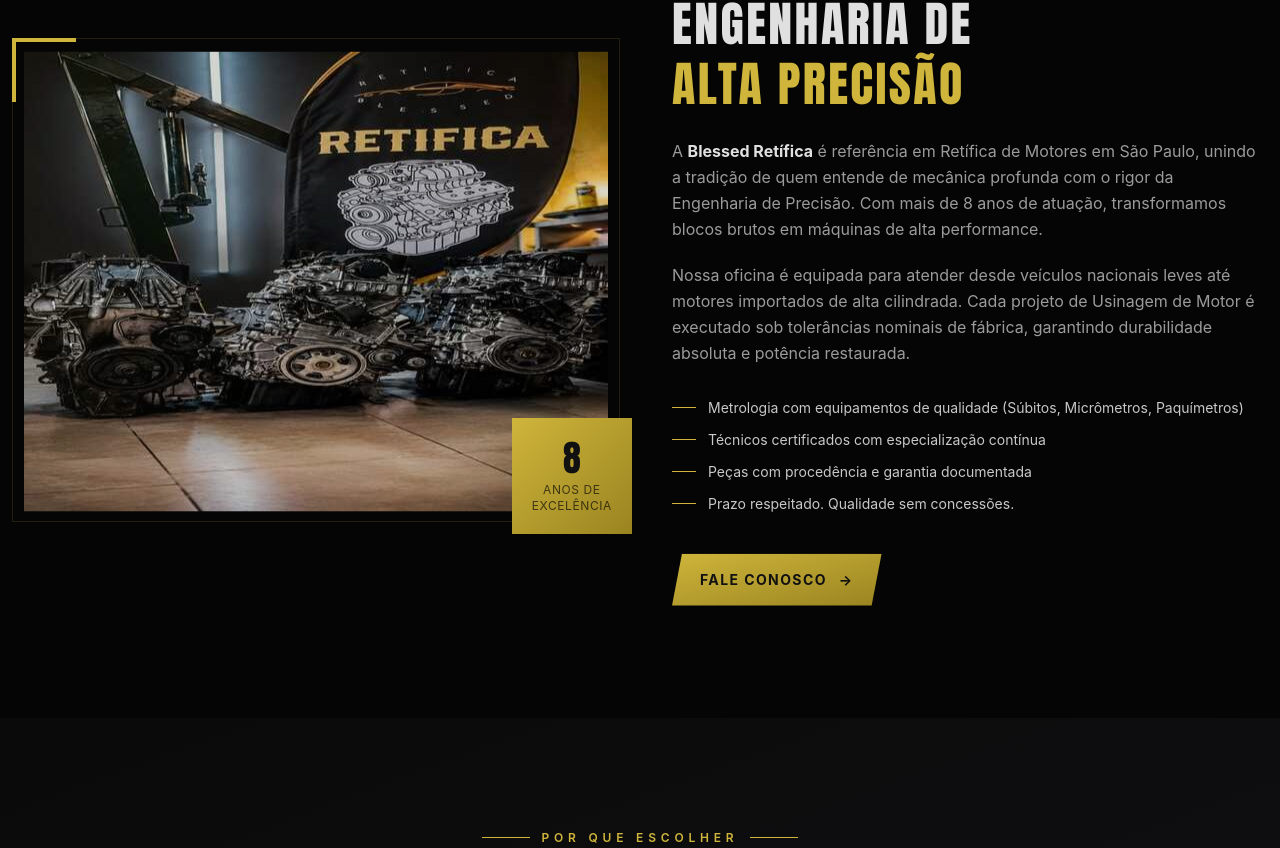
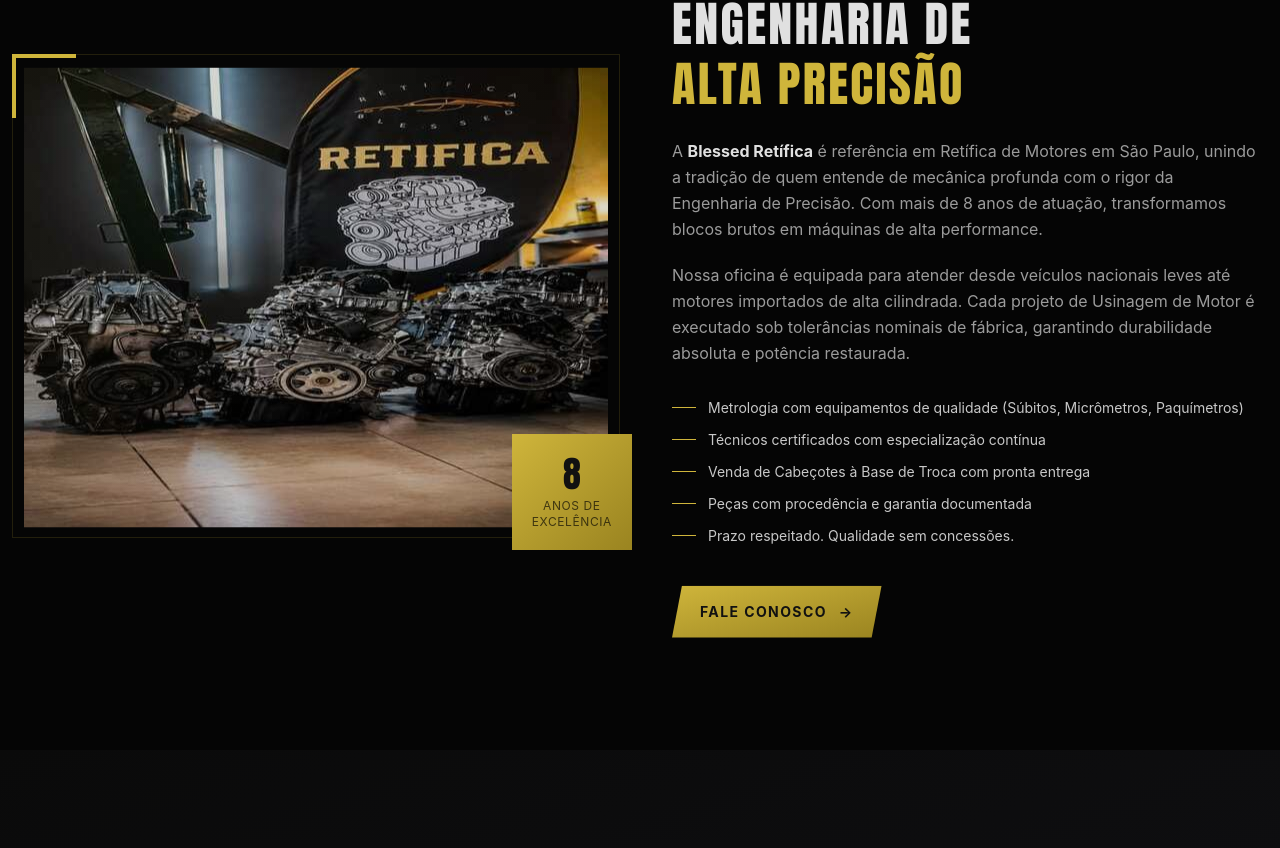
Before and after one commit to LuisGustavoCassioli/retifica-testes, a React (Vite) app: page / in a window 1280 px wide. Shown: the part 3511-4359 px from the top of the page. Built offline with nearby package versions, Linux system fonts and the light colour scheme.

Commit message:
feat: add exchange basis cylinder head sales info to About section

```diff
--- a/src/components/About.tsx
+++ b/src/components/About.tsx
@@ -105,6 +105,7 @@
                             {[
                                 'Metrologia com equipamentos de qualidade (Súbitos, Micrômetros, Paquímetros)',
                                 'Técnicos certificados com especialização contínua',
+                                'Venda de Cabeçotes à Base de Troca com pronta entrega',
                                 'Peças com procedência e garantia documentada',
                                 'Prazo respeitado. Qualidade sem concessões.',
                             ].map((item, i) => (
```
